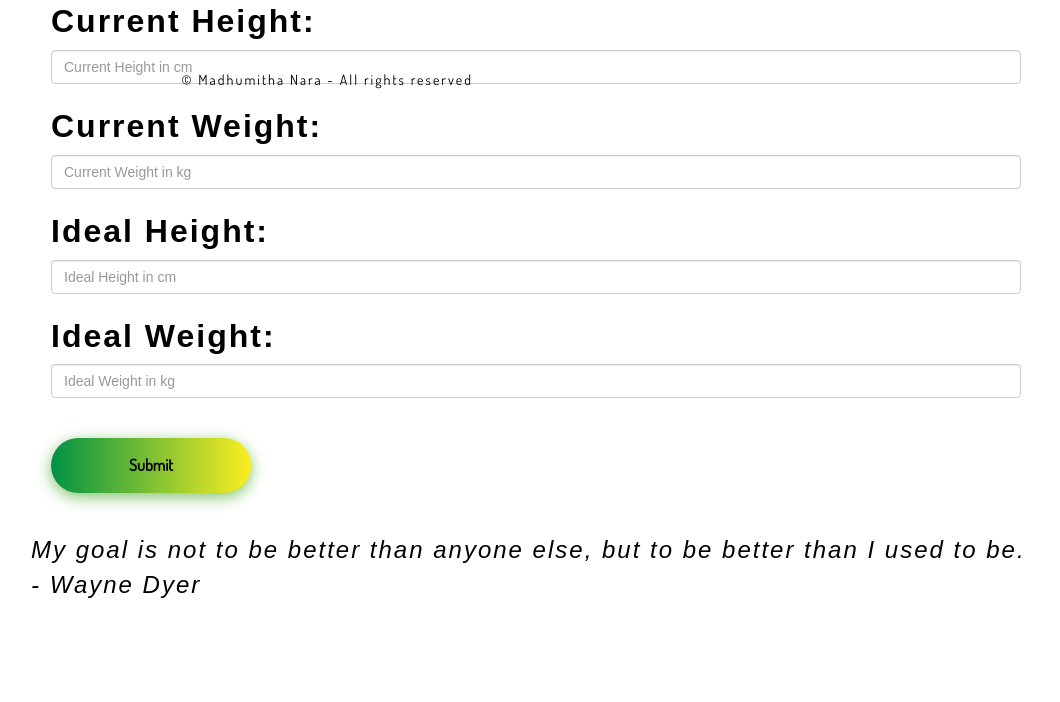
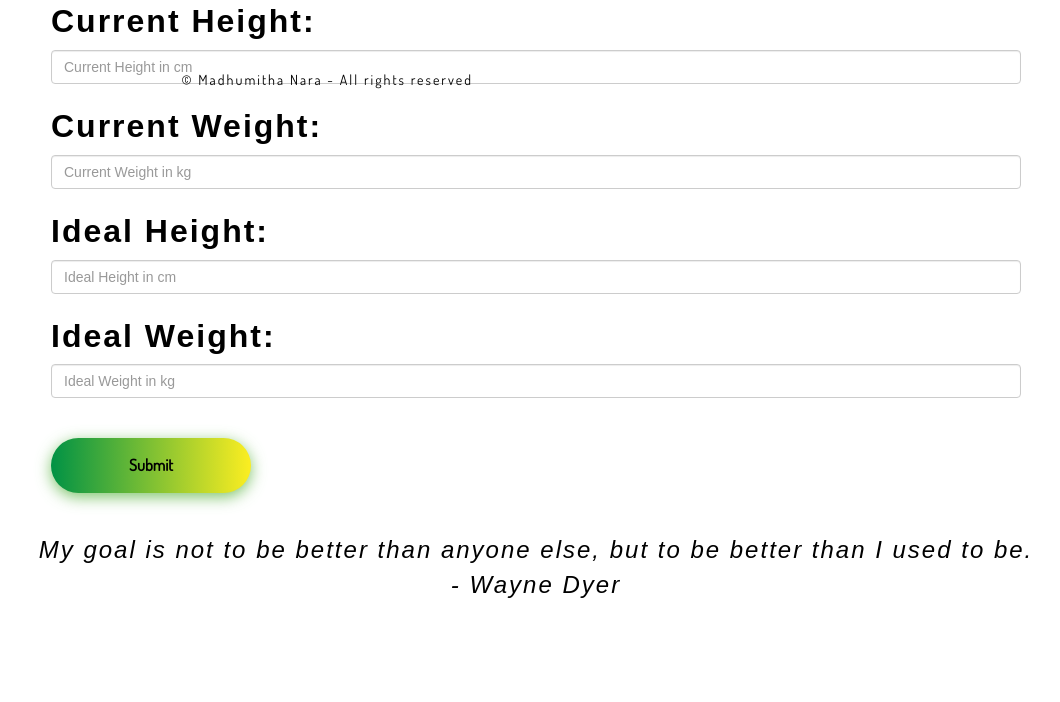
Before and after one commit to madhumithanara/FitnessApp, a Django app: page /accounts/profile/goals/ in a window 1280 px wide. Shown: the part 710-1412 px from the top of the page, without its empty margins (69-1129 px from the left). Run offline with Django 3.2, Linux system fonts and the light colour scheme; the visitor is signed in with stand-in values (Sample User, id 1); data comes from the database, SQL or seed files in the repository; some libraries are stand-ins or nearby versions; some web fonts are replaced.

Commit message:
alignment fix

```diff
--- a/accounts/templates/profile/goals.html
+++ b/accounts/templates/profile/goals.html
@@ -44,6 +44,6 @@
     <input type="submit" class="btn-hover color-6" value="Submit">
 </form>
 
-<p style="font-size: x-large;" style="text-align: center;"><i>{{ quote }}</i></p>
+<p style="font-size: x-large; text-align: center;"><i>{{ quote }}</i></p>
 
 {% endblock %}
--- a/accounts/templates/profile/workout.html
+++ b/accounts/templates/profile/workout.html
@@ -41,7 +41,7 @@
 <iframe width="800" height="500"  src= {{ url }} frameborder="0" allow="accelerometer; autoplay; clipboard-write; encrypted-media; gyroscope; picture-in-picture" allowfullscreen></iframe>
 </p>
 
-<p style="font-size: x-large;" style = "text-align: center;"><i>{{ quote }}</i></p>
+<p style="font-size: x-large; text-align: center;"><i>{{ quote }}</i></p>
 
 <form style="font-size: xx-large;" action="/accounts/profile/workout/" method="post">
     {% csrf_token %}
```
